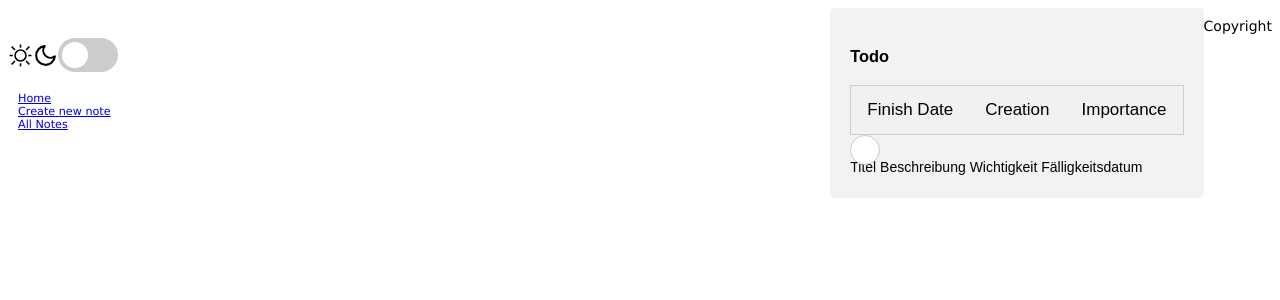
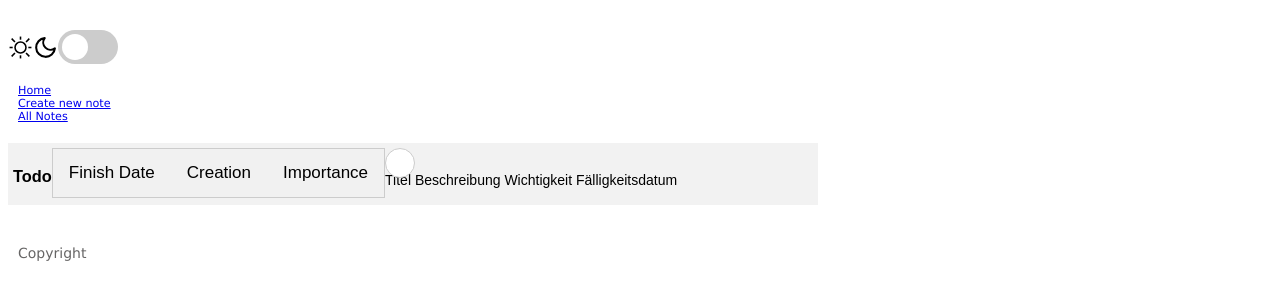
Before and after one commit to colinscz/plain-todo-app, a website with bundled scripts: page public/index.html in a window 1280 px wide. Built offline with nearby package versions, Linux system fonts and the light colour scheme.

Commit message:
adjusted structure to be left aligned

```diff
--- a/public/index.html
+++ b/public/index.html
@@ -15,6 +15,7 @@
         <span>CAS Frontend Engineering 2020</span>
     </header>
     <br>-->
+    <div class="main">
         <div class="sidebar">
             <div class="theme-switcher">
                 <img src="/images/sun.svg" class="sun" />
@@ -33,10 +34,8 @@
             </div>
         </div>
 
-    <div class="content">
         <main class="container">
             <h3>Todo</h3>
-
             <div class="sort-row">
                 <div class="tab">
                     <button class="tablinks" onclick="openCity(event, 'London')">Finish Date</button>
@@ -62,6 +61,7 @@
                 </div>
             </div>
         </main>
+
     </div>
 
     <footer>
--- a/public/stylesheets/content.css
+++ b/public/stylesheets/content.css
@@ -58,12 +58,6 @@ form input[type=submit]:hover {
     background-color: #45a049;
 }
 
-.container {
-    border-radius: 5px;
-    background-color: #f2f2f2;
-    padding: 20px;
-}
-
 form .col-25 {
     float: left;
     width: 25%;
--- a/public/stylesheets/style.css
+++ b/public/stylesheets/style.css
@@ -2,16 +2,22 @@ body {
   font: 14px "Lucida Grande", Helvetica, Arial, sans-serif;
   background-color: white;
   overflow: hidden;
-  display: flex;
   color: black;
 }
 
-  /* detailed css in content.css */
-.content {
-  margin: auto;
+main {
+  display: flex;
+  flex: 1 1 0;
+  margin-top: 20px;
   font-family: sans-serif;
   line-height: 1.5;
+  max-width: 800px;
+  padding: 5px 5px 0 5px;
+  background-color: #f2f2f2;
 }
+
+
+  /* detailed css in content.css */
 
 .sidebar {
   flex: 1;
@@ -52,10 +58,12 @@ body {
   margin-top: 10px;
 }
 
-.main {
-  flex: 3;
-}
 
 footer {
-  margin-top: 10px;
+  padding: 10px;
+  margin-top: 30px;
+
+  display: flex;
+  flex: 1 1 0;
+  color: rgb(102, 101, 101);
 }
```
Lines whose indentation alone changed are shown as unchanged.
